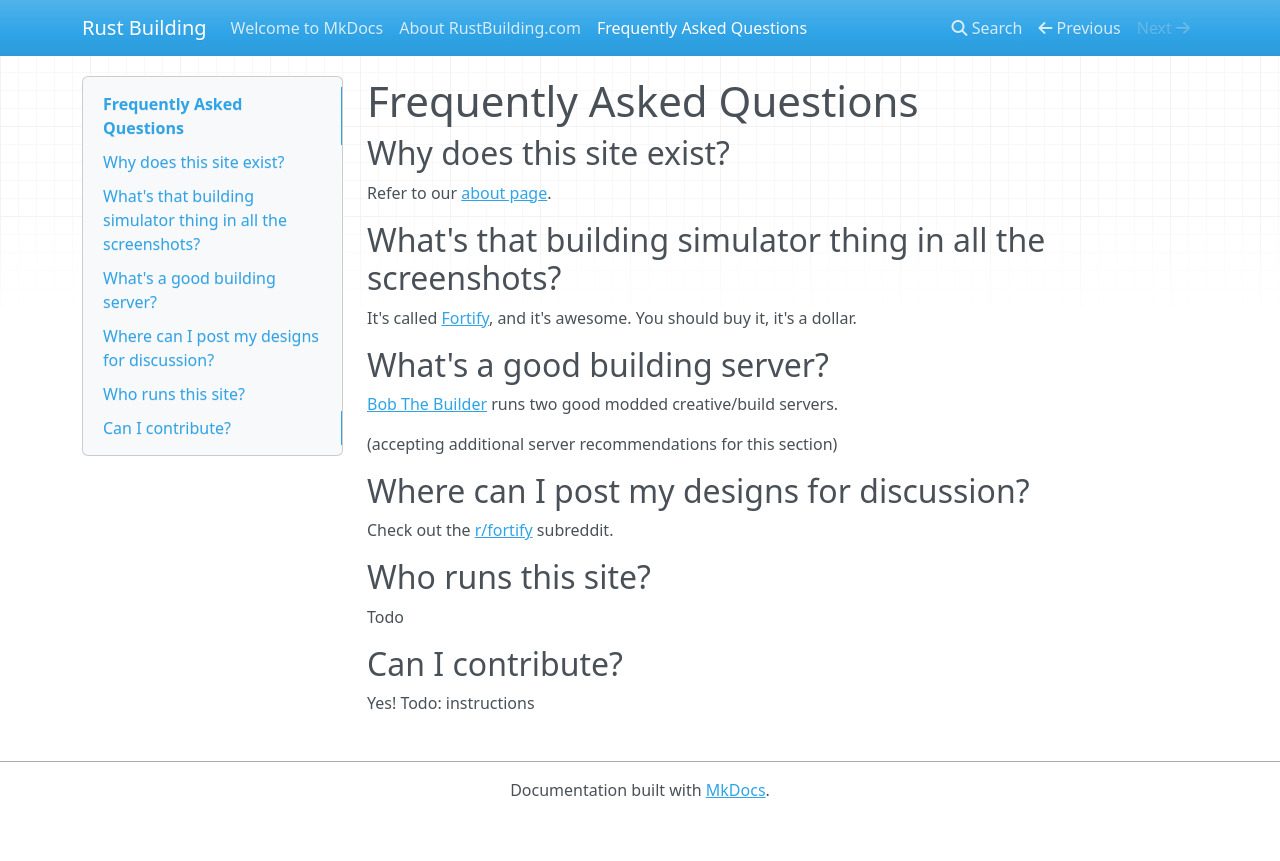
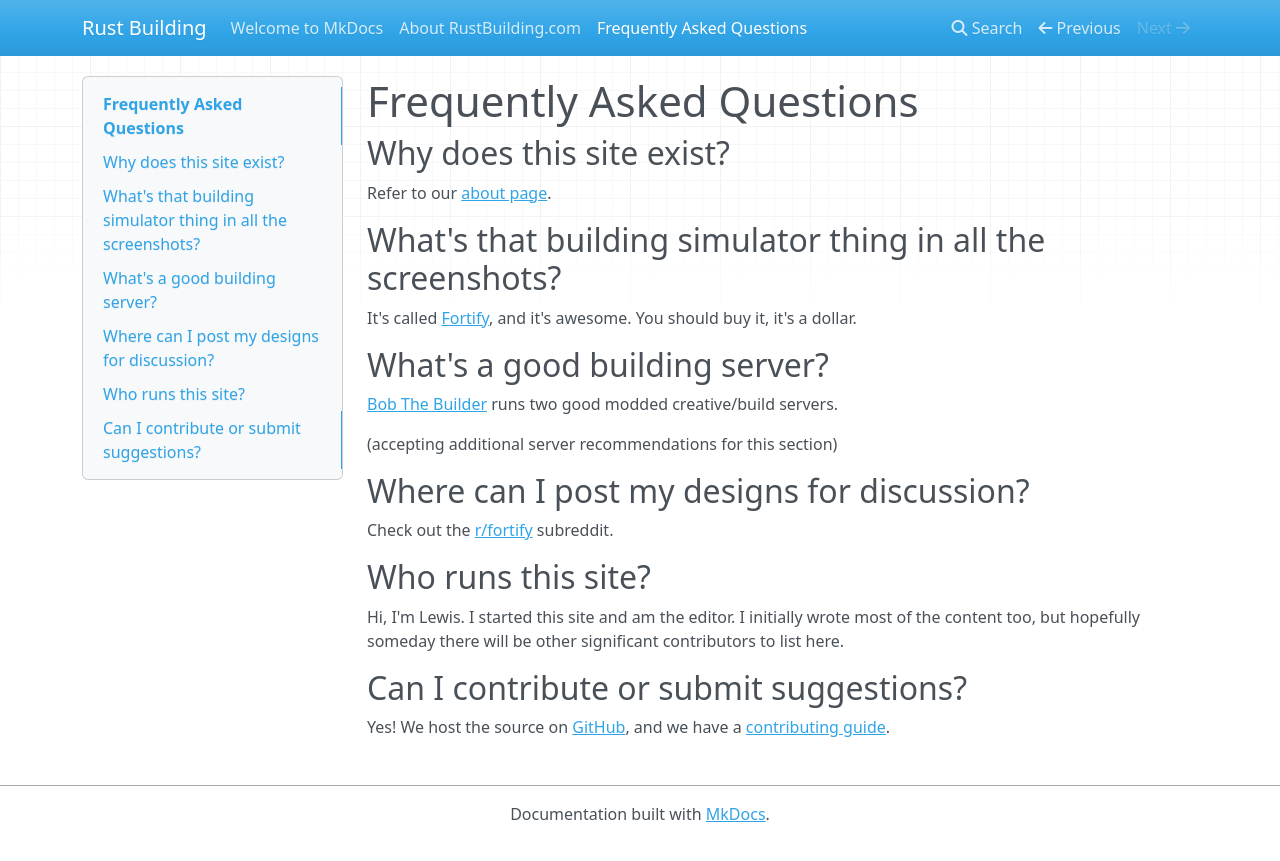
Before and after one commit to LewisJEllis/mkdocs, an MkDocs documentation site: the page built from docs/faq.md, in a window 1280 px wide. Shown: the top 861 px of the page. Built offline with MkDocs 1.6.1, drawn with Linux system fonts in a browser that asks for light colours; nearby versions of some CDN libraries.

Commit message:
Add to FAQ

```diff
--- a/docs/faq.md
+++ b/docs/faq.md
@@ -20,8 +20,8 @@ Check out the [r/fortify](https://www.reddit.com/r/fortify/) subreddit.
 
 ## Who runs this site?
 
-Todo
+Hi, I'm Lewis. I started this site and am the editor. I initially wrote most of the content too, but hopefully someday there will be other significant contributors to list here.
 
-## Can I contribute?
+## Can I contribute or submit suggestions?
 
-Yes! Todo: instructions
+Yes! We host the source on [GitHub](https://github.com/LewisJEllis/rustbuilding.com), and we have a [contributing guide](https://github.com/LewisJEllis/rustbuilding.com/blob/master/CONTRIBUTING.md).
```
